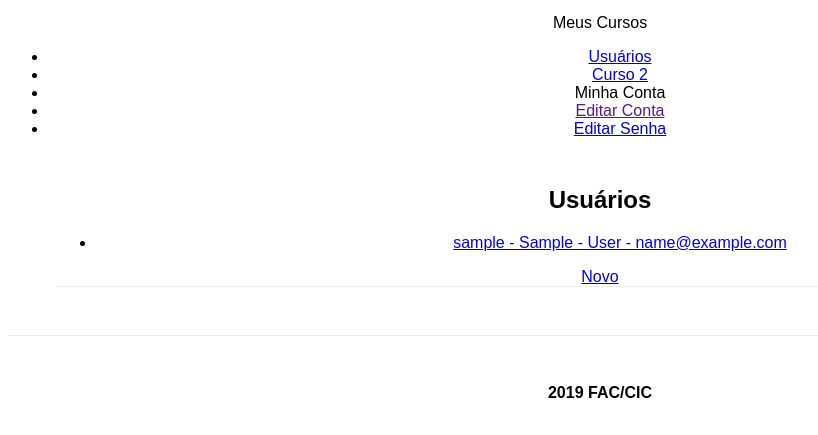
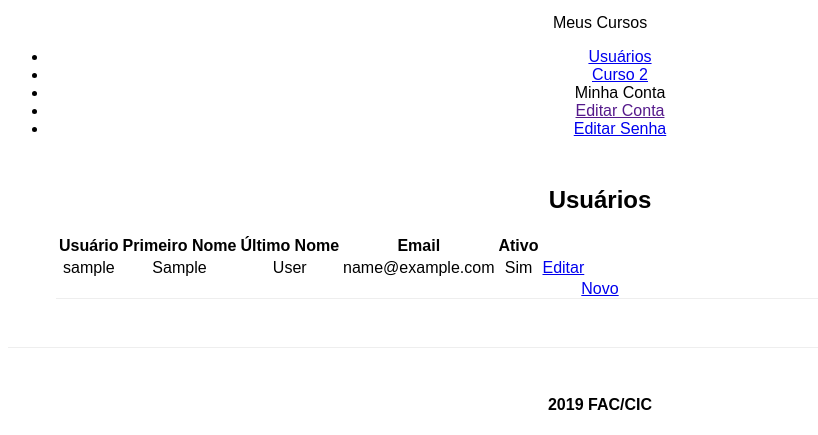
Before and after one commit to fernandams/APP-Campus-Online-v4.0, a Django app: page /usuarios/ in a window 1280 px wide. Shown: the part 564-999 px from the top of the page, without its empty margins (40-858 px from the left). Before the commit the page ends 962 px from the top, so only its background shows below. Run offline with Django 3.2, Linux system fonts and the light colour scheme; the visitor is signed in with stand-in values (Sample User, id 1); data comes from the database, SQL or seed files in the repository.

Commit message:
Usuários listados em forma de tabela

```diff
--- a/accounts/templates/accounts/users.html
+++ b/accounts/templates/accounts/users.html
@@ -4,13 +4,31 @@
 <div class="pure-g-r content-ribbon">
     <div class="pure-u-1">
         <h2>Usuários</h2>
-        <ul>
+        <table>
+            <tr>
+                <th>Usuário</th>
+                <th>Primeiro Nome</th>
+                <th>Último Nome</th>
+                <th>Email</th>
+                <th>Ativo</th>
+                <th> </th>
+            </tr>
             {% for user in users %}
-                <li><a href="{% url 'update_user' user.id %}">{{ user }} - {{ user.first_name }} - {{ user.last_name }} -
-                     {{ user.email }} </a> </li>
+            <tr>
+               <td> {{ user }} </td>
+               <td> {{ user.first_name }} </td>
+               <td> {{ user.last_name }} </td>
+               <td> {{ user.email }} </td>
+            {% if user.is_active%}
+                <td>Sim</td>
+            {% else %}
+                <td>Não</td>
+            {% endif %}
+               <td> <a href="{% url 'update_user' user.id %}">Editar</a> </td>
+            </tr>
             {% endfor %}
-            </ul>
-            <a href="{% url 'new_user' %}">Novo</a>
+        </table>
+        <a href="{% url 'new_user' %}">Novo</a>
     </div>
 </div>
 {% endblock %}
```
